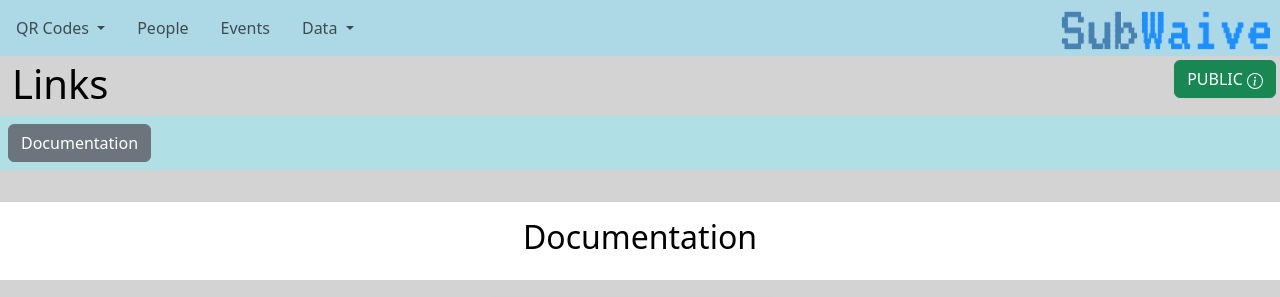
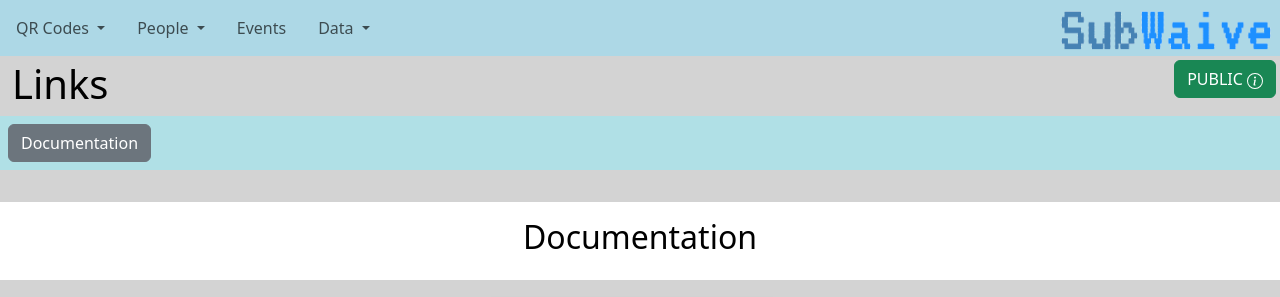
Before and after one commit to MakeFixHack/subwaive, a Django app: page / in a window 1280 px wide. Shown: the top 297 px of the page. Run offline with Django 4.2, Linux system fonts and the light colour scheme; a user stored in the database is signed in; data comes from the database, SQL or seed files in the repository; parts of the project's set-up code (start-up, migrations or seed data) failed here and were passed over.

Commit message:
Add all people pages to drop-down

```diff
--- a/subwaive/subwaive/templates/subwaive/base.html
+++ b/subwaive/subwaive/templates/subwaive/base.html
@@ -33,7 +33,16 @@
                             <li><a class="nav-item nav-link" href="{% url 'docuseal_link_list' %}">Docuseal</a></li>
                         </ul>
                     </li>
-                    <a class="nav-item nav-link" href="{% url 'person_list' %}">People</a>
+                    <li class="nav-item dropdown">
+                        <a class="nav-link dropdown-toggle" href="#" id="navbarDropdown" role="button" data-bs-toggle="dropdown" aria-expanded="false">
+                        People
+                        </a>
+                        <ul class="dropdown-menu" aria-labelledby="navbarDropdown">
+                            <li><a class="nav-item nav-link" href="{% url 'person_list' %}">All</a></li>
+                            <li><a class="nav-item nav-link" href="{% url 'member_list' %}">Members</a></li>
+                            <li><a class="nav-item nav-link" href="{% url 'person_search' %}">Search</a></li>
+                        </ul>
+                    </li>
                     <a class="nav-item nav-link" href="{% url 'event_list' %}">Events</a>
                     <li class="nav-item dropdown">
                         <a class="nav-link dropdown-toggle" href="#" id="navbarDropdown" role="button" data-bs-toggle="dropdown" aria-expanded="false">
```
